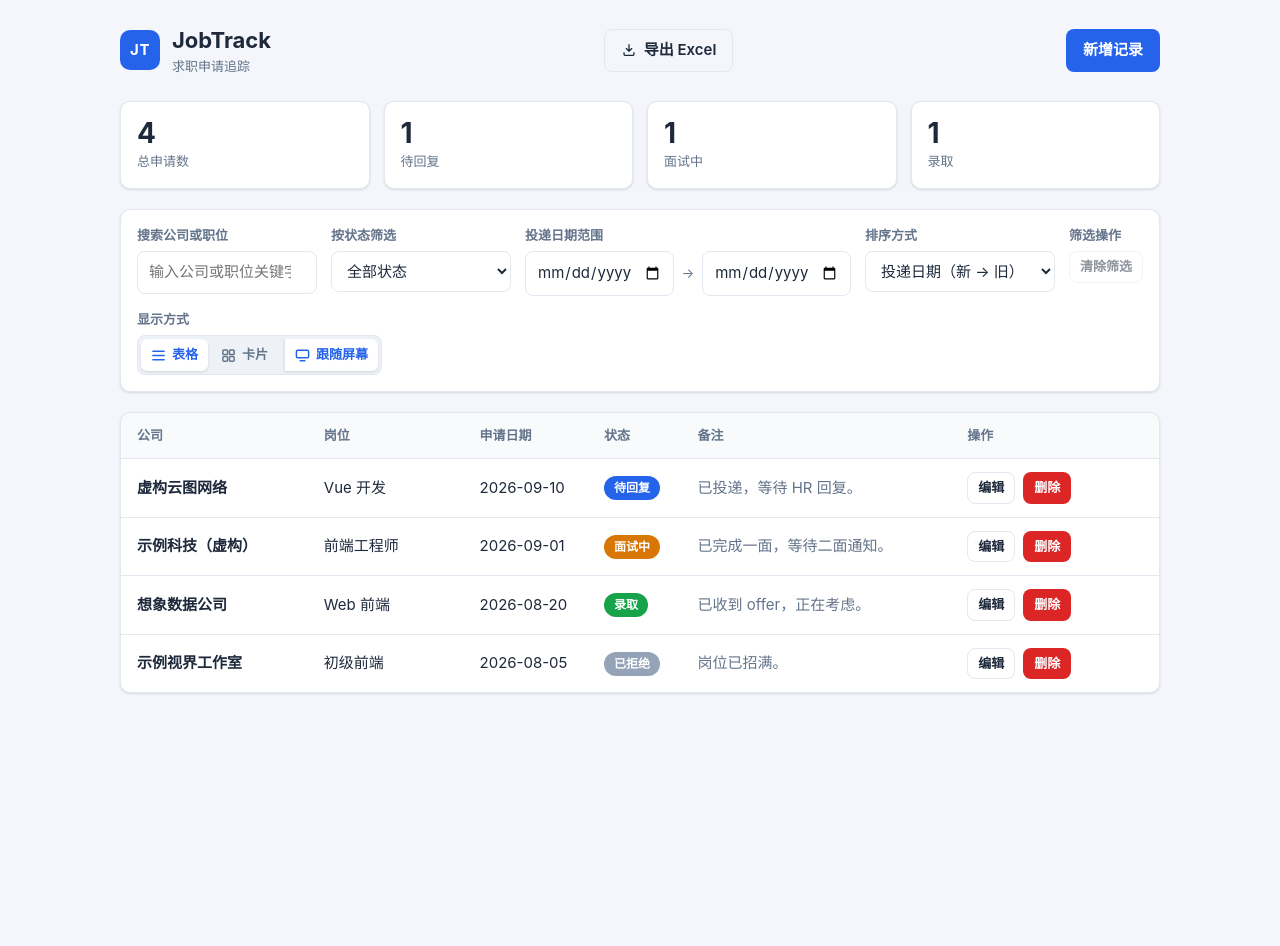
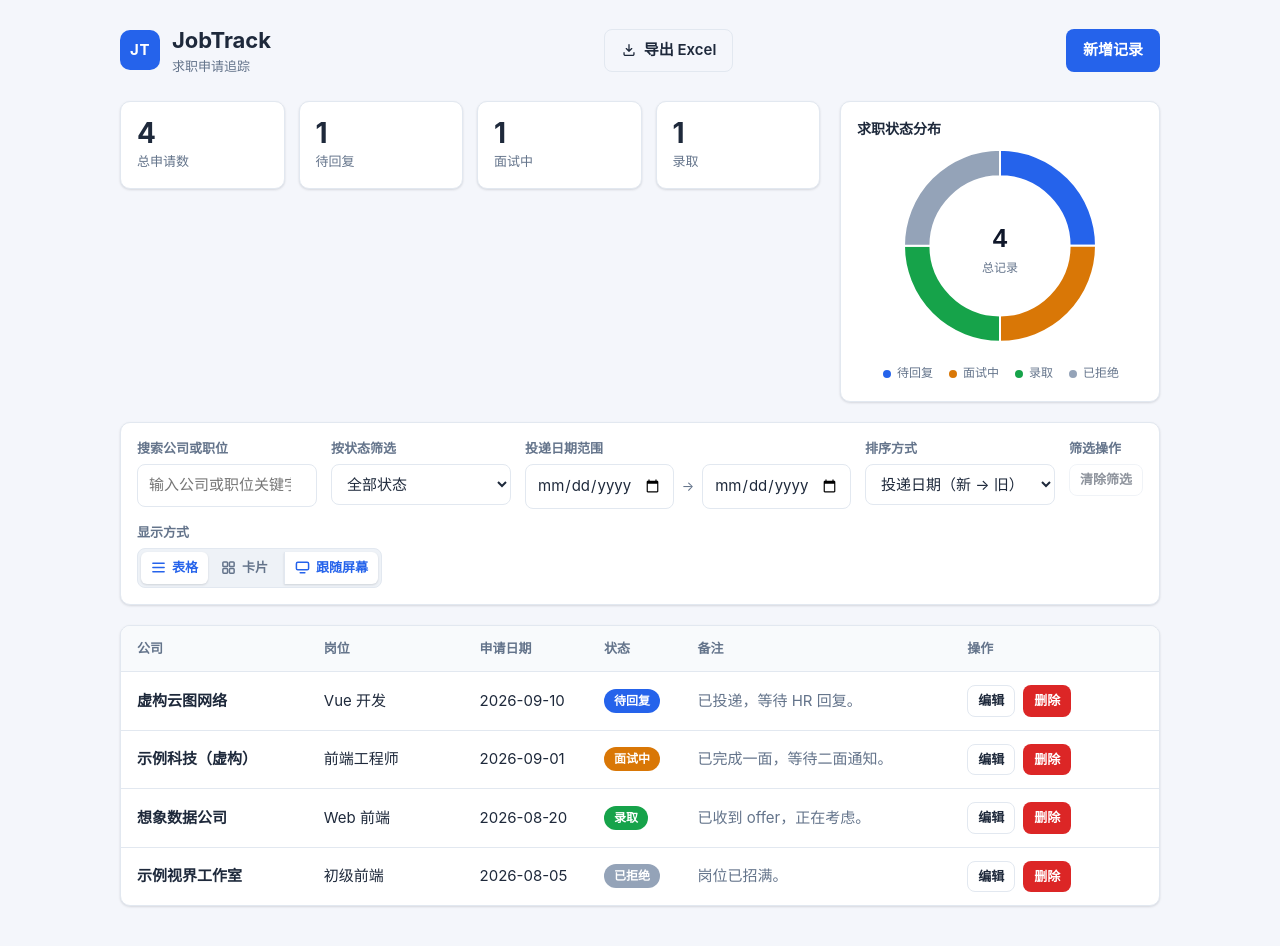
Before and after one commit to wuyanzuqieyuyan/Job-Application-Tracker, a Vue app: page / in a window 1280 px wide. Shown: the top 946 px of the page. Before the commit the page ends 800 px from the top, so only its background shows below. Built offline with nearby package versions, Linux system fonts and the light colour scheme.

Commit message:
feat: status distribution donut chart powered by ECharts

```diff
--- a/package.json
+++ b/package.json
@@ -9,6 +9,7 @@
     "preview": "vite preview"
   },
   "dependencies": {
+    "echarts": "^6.1.0",
     "exceljs": "^4.4.0",
     "vue": "^3.5.13"
   },
--- a/src/App.vue
+++ b/src/App.vue
@@ -1,5 +1,5 @@
 <script setup lang="ts">
-import { computed, onBeforeUnmount, ref } from 'vue'
+import { computed, defineAsyncComponent, onBeforeUnmount, ref } from 'vue'
 import StatsBar from './components/StatsBar.vue'
 import SearchFilter from './components/SearchFilter.vue'
 import JobForm from './components/JobForm.vue'
@@ -8,6 +8,11 @@ import AppToast from './components/AppToast.vue'
 import type { ToastVariant } from './components/AppToast.vue'
 import ExportButton from './components/ExportButton.vue'
 import type { ExportResult } from './utils/exportJobs'
+import type { StatusSlice } from './components/StatusChart.vue'
+import { STATUS_COLORS, STATUS_LABELS, STATUS_ORDER } from './types'
+
+// the chart library is only fetched when the dashboard is rendered
+const StatusChart = defineAsyncComponent(() => import('./components/StatusChart.vue'))
 import { useJobs } from './composables/useJobs'
 import { useViewMode } from './composables/useViewMode'
 import type { ViewPreference } from './composables/useViewMode'
@@ -24,6 +29,7 @@ const {
   patchFilters,
   clearFilters,
   stats,
+  statusCounts,
   addJob,
   updateJob,
   deleteJob,
@@ -59,6 +65,16 @@ let toastTimer: ReturnType<typeof setTimeout> | undefined
 const TOAST_EXIT_MS = 180
 
 const isFiltering = computed(() => hasActiveFilters.value)
+
+/** Chart slices are derived from the same record counts as the stat cards. */
+const statusSlices = computed<StatusSlice[]>(() =>
+  STATUS_ORDER.map((status) => ({
+    status,
+    label: STATUS_LABELS[status],
+    count: statusCounts.value[status],
+    color: STATUS_COLORS[status],
+  })),
+)
 
 const undoRemainingMs = computed(() => undoStack.remainingMs.value)
 /** Share of the undo window left, derived from the undo stack's own clock. */
@@ -231,7 +247,10 @@ function handleExportResult(result: ExportResult) {
     </header>
 
     <main class="app-main">
-      <StatsBar :stats="stats" />
+      <div class="dashboard">
+        <StatsBar :stats="stats" />
+        <StatusChart :data="statusSlices" :total="stats.total" />
+      </div>
 
       <SearchFilter
         :filters="filters"
--- /dev/null
+++ b/src/components/StatusChart.vue
@@ -0,0 +1,121 @@
+<script setup lang="ts">
+import { computed, onBeforeUnmount, onMounted, ref, watch } from 'vue'
+import * as echarts from 'echarts/core'
+import { PieChart } from 'echarts/charts'
+import { LegendComponent, TitleComponent, TooltipComponent } from 'echarts/components'
+import { CanvasRenderer } from 'echarts/renderers'
+import type { JobStatus } from '../types'
+
+echarts.use([PieChart, TooltipComponent, LegendComponent, TitleComponent, CanvasRenderer])
+
+export interface StatusSlice {
+  status: JobStatus
+  label: string
+  count: number
+  color: string
+}
+
+const props = defineProps<{
+  data: StatusSlice[]
+  total: number
+}>()
+
+const container = ref<HTMLDivElement | null>(null)
+let chart: echarts.ECharts | null = null
+let observer: ResizeObserver | null = null
+
+const hasRecords = computed(() => props.total > 0)
+
+/** Text alternative for the canvas, also used by assistive technology. */
+const summary = computed(() =>
+  props.data
+    .filter((slice) => slice.count > 0)
+    .map((slice) => `${slice.label} ${slice.count} 条`)
+    .join('，'),
+)
+
+const option = computed<echarts.EChartsCoreOption>(() => ({
+  title: {
+    text: String(props.total),
+    subtext: '总记录',
+    left: 'center',
+    top: '32%',
+    textStyle: { fontSize: 26, fontWeight: 700, color: '#0f172a' },
+    subtextStyle: { fontSize: 12, color: '#64748b' },
+  },
+  tooltip: {
+    trigger: 'item',
+    formatter: (params: unknown) => {
+      const p = params as { name: string; value: number; percent: number }
+      return `${p.name}<br/>${p.value} 条 · ${p.percent}%`
+    },
+  },
+  legend: {
+    bottom: 0,
+    left: 'center',
+    icon: 'circle',
+    itemWidth: 10,
+    itemHeight: 10,
+    itemGap: 14,
+    textStyle: { color: '#64748b', fontSize: 12 },
+  },
+  series: [
+    {
+      type: 'pie',
+      radius: ['58%', '80%'],
+      center: ['50%', '42%'],
+      avoidLabelOverlap: true,
+      itemStyle: { borderColor: '#ffffff', borderWidth: 2 },
+      label: { show: false },
+      labelLine: { show: false },
+      data: props.data.map((slice) => ({
+        name: slice.label,
+        value: slice.count,
+        itemStyle: { color: slice.color },
+      })),
+    },
+  ],
+}))
+
+function ensureChart() {
+  if (chart || !container.value || !hasRecords.value) return
+  chart = echarts.init(container.value)
+  chart.setOption(option.value)
+  observer = new ResizeObserver(() => chart?.resize())
+  observer.observe(container.value)
+}
+
+function render() {
+  if (!hasRecords.value) {
+    // nothing to plot: tear the instance down so no empty ring is shown
+    observer?.disconnect()
+    observer = null
+    chart?.dispose()
+    chart = null
+    return
+  }
+  ensureChart()
+  chart?.setOption(option.value, true)
+}
+
+onMounted(render)
+
+watch(() => props.data, render, { deep: true })
+watch(() => props.total, render)
+
+onBeforeUnmount(() => {
+  observer?.disconnect()
+  observer = null
+  chart?.dispose()
+  chart = null
+})
+</script>
+
+<template>
+  <section class="chart-card" aria-label="求职状态分布">
+    <h2 class="chart-title">求职状态分布</h2>
+    <p class="sr-only">共 {{ total }} 条记录：{{ summary }}</p>
+    <p v-if="!hasRecords" class="chart-empty">还没有记录，新增一条后即可查看状态分布。</p>
+    <div v-show="hasRecords" ref="container" class="chart-canvas" role="img" :aria-label="`求职状态分布环形图，共 ${total} 条记录：${summary}`"></div>
+  </section>
+</template>
--- a/src/composables/useJobs.ts
+++ b/src/composables/useJobs.ts
@@ -161,15 +161,26 @@ const filteredJobs = computed<Job[]>(() => {
     .map((entry) => entry.job)
 })
 
-const stats = computed(() => {
-  const list = jobs.value
-  return {
-    total: list.length,
-    applied: list.filter((j) => j.status === 'applied').length,
-    interviewing: list.filter((j) => j.status === 'interviewing').length,
-    offer: list.filter((j) => j.status === 'offer').length,
+/** Record count per status. Single source of truth for the statistics. */
+const statusCounts = computed<Record<JobStatus, number>>(() => {
+  const counts: Record<JobStatus, number> = {
+    applied: 0,
+    interviewing: 0,
+    offer: 0,
+    rejected: 0,
   }
+  for (const job of jobs.value) {
+    counts[job.status] += 1
+  }
+  return counts
 })
+
+const stats = computed(() => ({
+  total: jobs.value.length,
+  applied: statusCounts.value.applied,
+  interviewing: statusCounts.value.interviewing,
+  offer: statusCounts.value.offer,
+}))
 
 export interface JobFormInput {
   company: string
@@ -275,6 +286,7 @@ export function useJobs() {
     patchFilters,
     clearFilters,
     stats,
+    statusCounts,
     addJob,
     updateJob,
     deleteJob,
--- a/src/style.css
+++ b/src/style.css
@@ -86,6 +86,61 @@ body {
   display: flex;
   flex-direction: column;
   gap: 20px;
+}
+
+.dashboard {
+  display: grid;
+  grid-template-columns: minmax(0, 1fr) 320px;
+  gap: 20px;
+  align-items: start;
+}
+
+.dashboard .stats {
+  grid-template-columns: repeat(4, minmax(0, 1fr));
+}
+
+.chart-card {
+  background: var(--surface);
+  border: 1px solid var(--border);
+  border-radius: var(--radius);
+  box-shadow: var(--shadow);
+  padding: 16px;
+  min-width: 0;
+  /* reserve the space so the lazily loaded chart does not shift the layout */
+  min-height: 300px;
+}
+
+.chart-title {
+  margin: 0 0 6px;
+  font-size: 14px;
+  font-weight: 600;
+  color: var(--text);
+}
+
+.chart-canvas {
+  width: 100%;
+  height: 240px;
+  min-width: 0;
+}
+
+.chart-empty {
+  margin: 0;
+  padding: 96px 8px;
+  text-align: center;
+  color: var(--text-muted);
+  font-size: 14px;
+}
+
+.sr-only {
+  position: absolute;
+  width: 1px;
+  height: 1px;
+  padding: 0;
+  margin: -1px;
+  overflow: hidden;
+  clip: rect(0 0 0 0);
+  white-space: nowrap;
+  border: 0;
 }
 
 .stats {
@@ -938,6 +993,12 @@ textarea {
   white-space: nowrap;
 }
 
+@media (max-width: 1020px) {
+  .dashboard {
+    grid-template-columns: minmax(0, 1fr);
+  }
+}
+
 @media (max-width: 640px) {
   .app {
     padding: 16px 14px 56px;
@@ -945,6 +1006,14 @@ textarea {
 
   .stats {
     grid-template-columns: repeat(2, 1fr);
+  }
+
+  .dashboard .stats {
+    grid-template-columns: repeat(2, minmax(0, 1fr));
+  }
+
+  .chart-canvas {
+    height: 220px;
   }
 
   .toolbar {
--- a/src/types.ts
+++ b/src/types.ts
@@ -16,6 +16,14 @@ export const STATUS_LABELS: Record<JobStatus, string> = {
   interviewing: '面试中',
   offer: '录取',
   rejected: '已拒绝',
+}
+
+/** Chart colours, kept in sync with the status badge palette. */
+export const STATUS_COLORS: Record<JobStatus, string> = {
+  applied: '#2563eb',
+  interviewing: '#d97706',
+  offer: '#16a34a',
+  rejected: '#94a3b8',
 }
 
 /** Sort order for the record list, by application date. */
```
Also changed, not shown: 2 other files (tests, documents, lock files or other folders).
